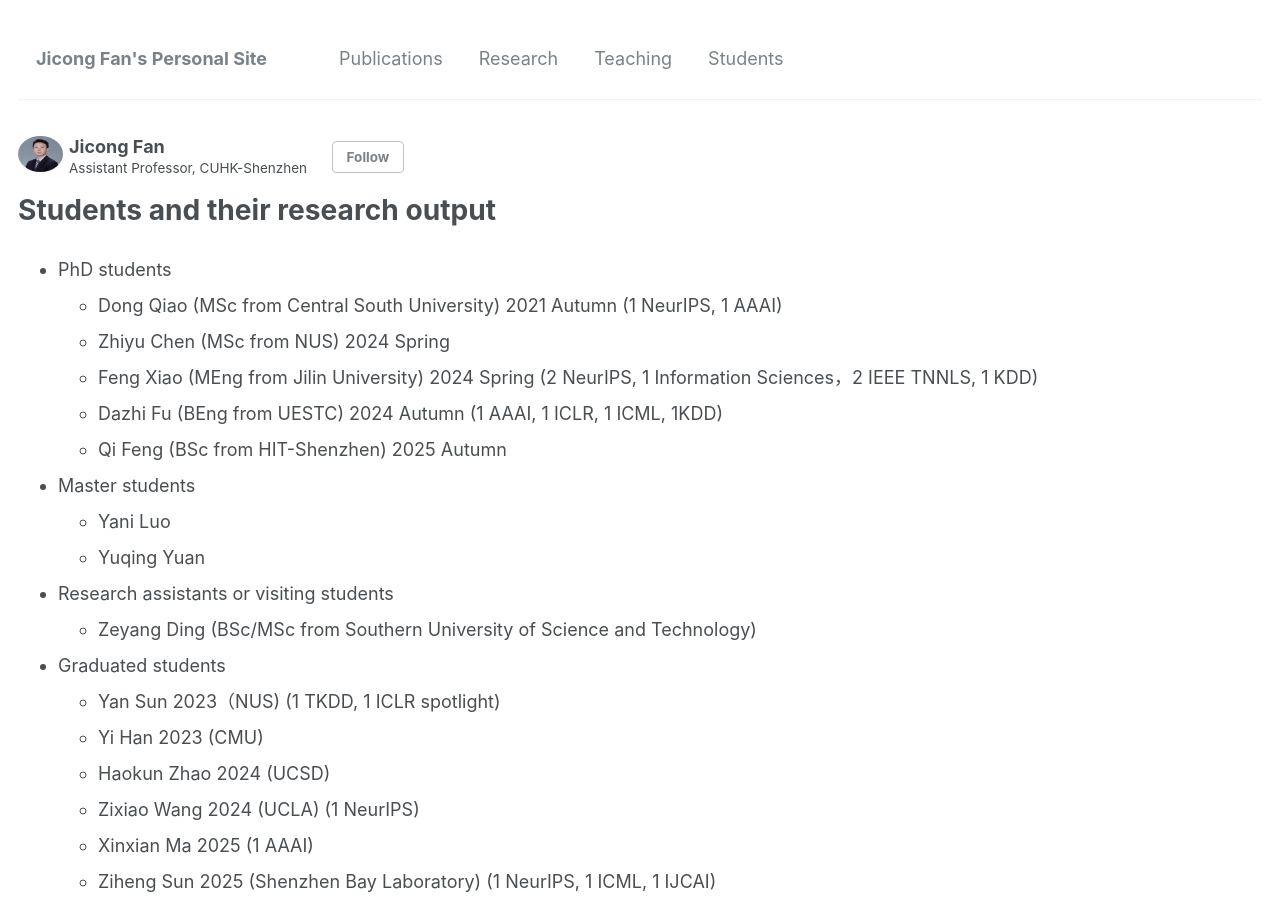
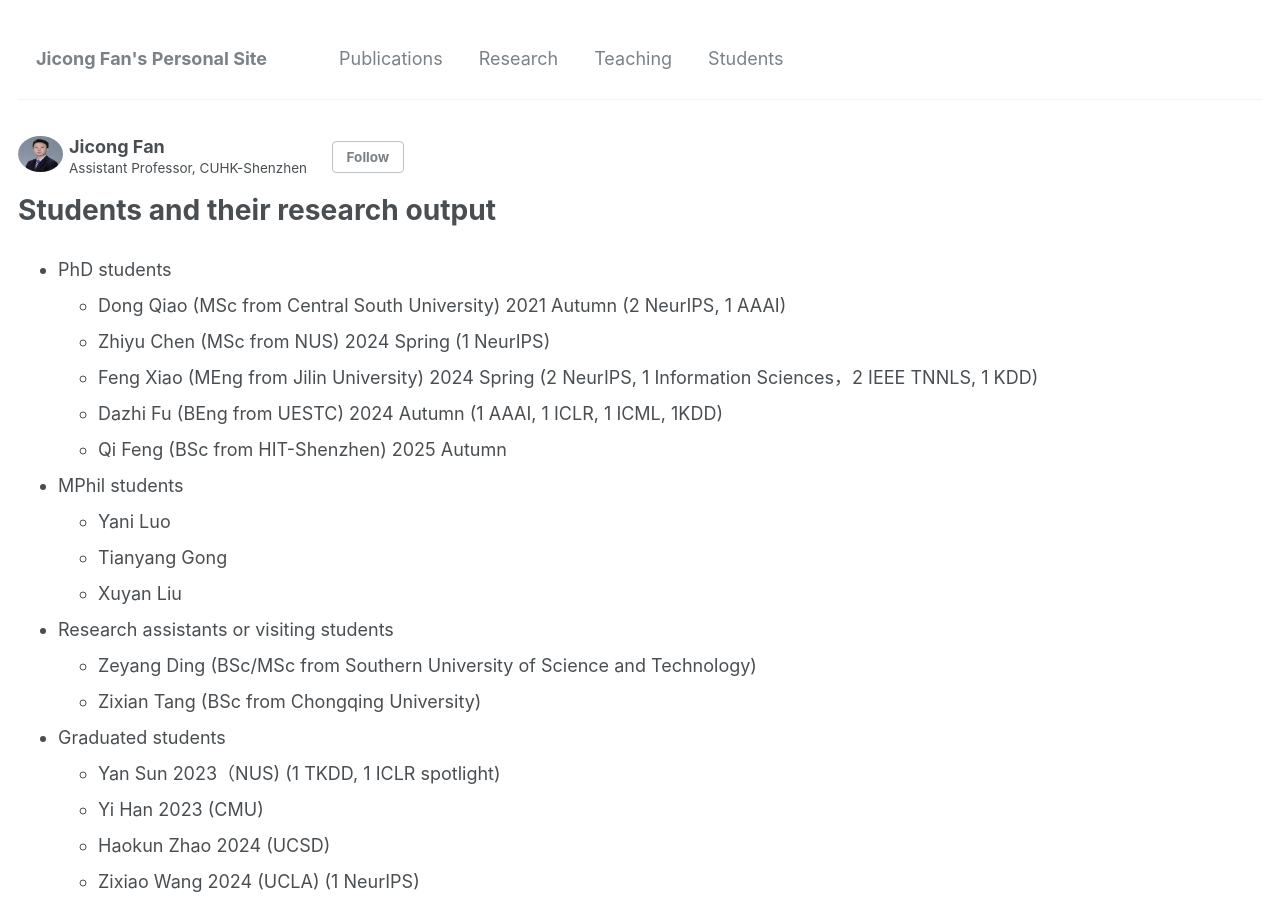
Before and after one commit to jicongfan/jicongfan.github.io, a Jekyll site: the page built from _pages/students.md, in a window 1280 px wide and 900 px high. Built offline with Jekyll 4.4.1, drawn with Linux system fonts in a browser that asks for light colours.

Commit message:
Update students.md

```diff
--- a/_pages/students.md
+++ b/_pages/students.md
@@ -6,18 +6,20 @@ author_profile: true
 
 
 - PhD students
-	- Dong Qiao (MSc from Central South University) 2021 Autumn (1 NeurIPS, 1 AAAI)
-	- Zhiyu Chen (MSc from NUS) 2024 Spring
+	- Dong Qiao (MSc from Central South University) 2021 Autumn (2 NeurIPS, 1 AAAI)
+	- Zhiyu Chen (MSc from NUS) 2024 Spring (1 NeurIPS)
 	- Feng Xiao (MEng from Jilin University) 2024 Spring (2 NeurIPS, 1 Information Sciences，2 IEEE TNNLS, 1 KDD)
-	- Dazhi Fu (BEng from UESTC) 2024 Autumn (1 AAAI, 1 ICLR, 1 ICML,  1KDD)
+	- Dazhi Fu (BEng from UESTC) 2024 Autumn (1 AAAI, 1 ICLR, 1 ICML, 1KDD)
 	- Qi Feng (BSc from HIT-Shenzhen) 2025 Autumn
 
-- Master students
+- MPhil students
   - Yani Luo
-  - Yuqing Yuan
+  - Tianyang Gong
+  - Xuyan Liu
 
 - Research assistants or visiting students
 	- Zeyang Ding (BSc/MSc from Southern University of Science and Technology)
+    - Zixian Tang (BSc from Chongqing University)
 
 - Graduated students
 	- Yan Sun 2023（NUS) (1 TKDD, 1 ICLR spotlight)
```
